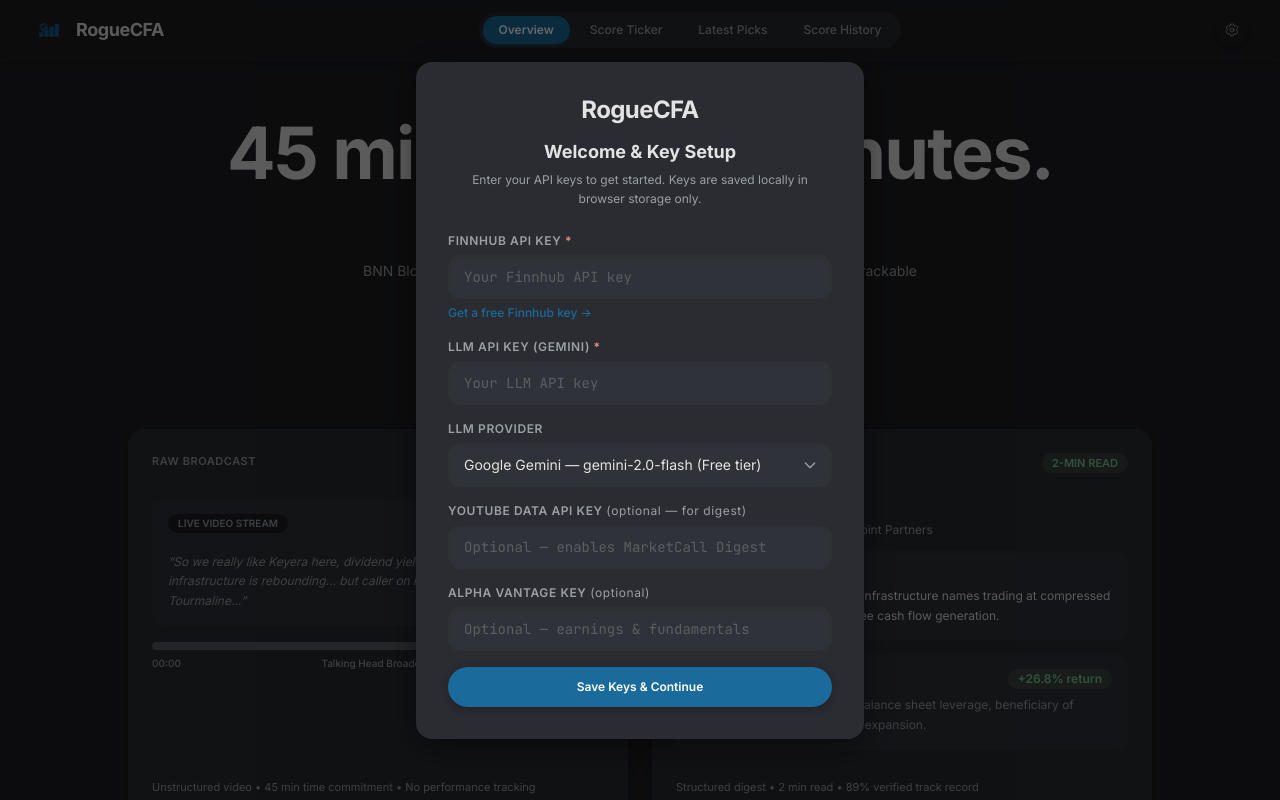
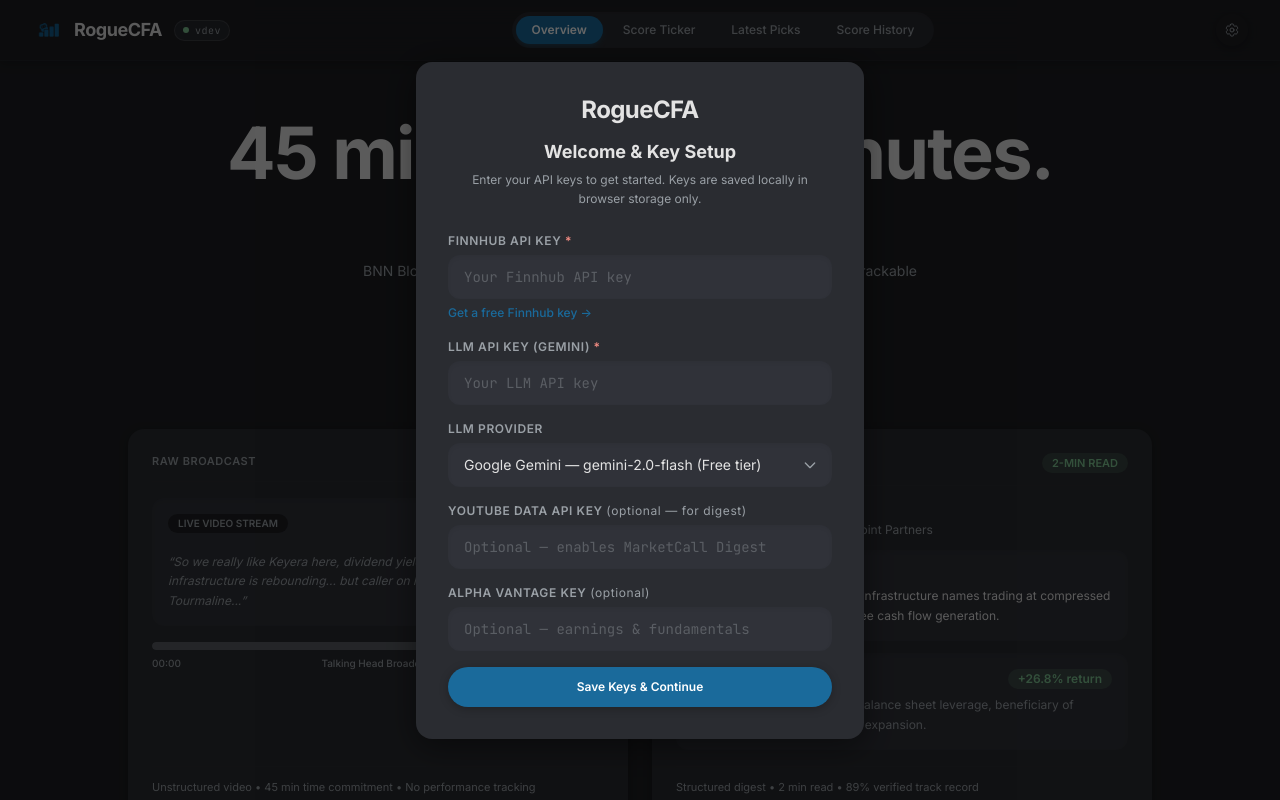
Before and after one commit to 2ah33d/RogueCFA.ai, a React (Vite) app: page / in a window 1280 px wide. Shown: the top 800 px of the page. Built offline with nearby package versions, Linux system fonts and the light colour scheme; the HTML template or start-up script is replaced by a standard one.

Commit message:
feat(ui): add live deployed Git commit SHA badge in header bar for real-time version verification

```diff
--- a/src/App.jsx
+++ b/src/App.jsx
@@ -208,8 +208,9 @@
                       backdrop-blur-md sticky top-0 z-30 shadow-antigravity"
         >
           <div className="max-w-7xl mx-auto px-4 sm:px-6 lg:px-8 py-3 flex items-center justify-between">
+            <div className="flex items-center gap-3">
               <div
-              className="flex items-center gap-3 cursor-pointer select-none group"
+                className="flex items-center gap-2.5 cursor-pointer select-none group"
                 onClick={() => setActiveTab('landing')}
               >
                 <img
@@ -220,6 +221,17 @@
                 <span className="text-lg font-bold tracking-tight text-prime">
                   RogueCFA
                 </span>
+              </div>
+              <a
+                href={`https://github.com/2ah33d/RogueCFA.ai/commit/${typeof __COMMIT_SHA__ !== 'undefined' ? __COMMIT_SHA__ : 'dev'}`}
+                target="_blank"
+                rel="noreferrer"
+                title="Active Deployed Commit SHA (Click to view on GitHub)"
+                className="px-2 py-0.5 rounded-full text-[10px] font-mono tracking-wider bg-surface-card/80 border border-white/10 text-dim hover:text-prime hover:border-accent/40 transition-all flex items-center gap-1.5 select-none"
+              >
+                <span className="w-1.5 h-1.5 rounded-full bg-signal-buy animate-pulse" />
+                <span>v{typeof __COMMIT_SHA__ !== 'undefined' ? __COMMIT_SHA__ : 'dev'}</span>
+              </a>
             </div>
 
             <NavPill activeTab={activeTab} onTabChange={setActiveTab} />
--- a/vite.config.js
+++ b/vite.config.js
@@ -1,6 +1,15 @@
 import { defineConfig } from 'vite';
 import react from '@vitejs/plugin-react';
+import { execSync } from 'child_process';
+
+let commitSha = 'dev';
+try {
+  commitSha = (process.env.VERCEL_GIT_COMMIT_SHA || execSync('git rev-parse --short HEAD').toString()).slice(0, 7);
+} catch {}
 
 export default defineConfig({
   plugins: [react()],
+  define: {
+    __COMMIT_SHA__: JSON.stringify(commitSha),
+  },
 });
```
Lines whose indentation alone changed are shown as unchanged.
